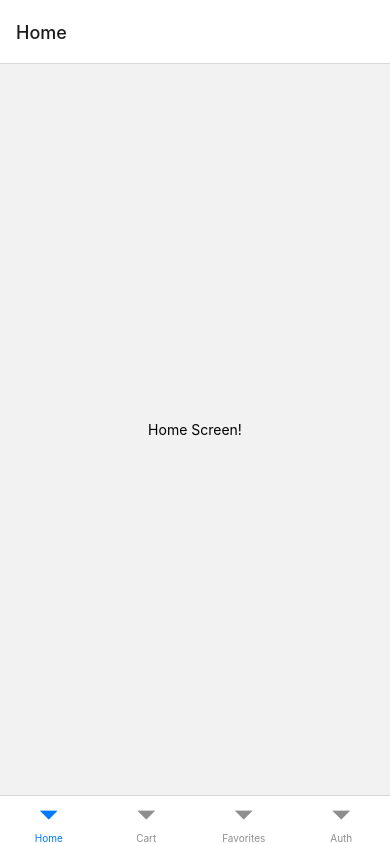
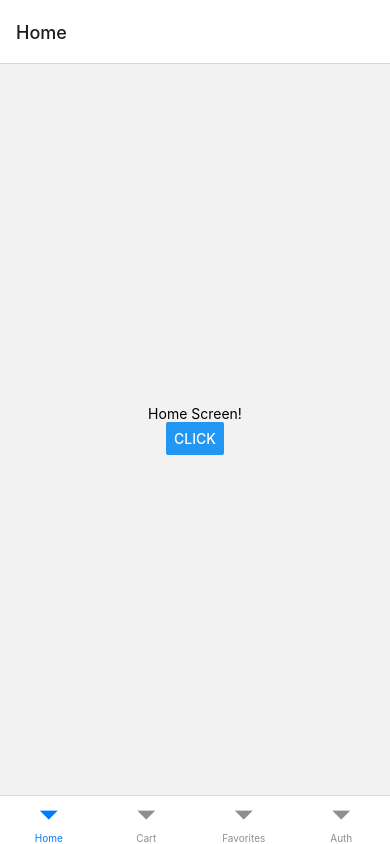
Before and after one commit to nenad997/coffee-shop, a React Native app: screen /Home in a window 390 px wide. Built offline with nearby package versions, Linux system fonts and the light colour scheme.

Commit message:
nesting native and bottom stack navigators

```diff
--- a/App.tsx
+++ b/App.tsx
@@ -1,23 +1,49 @@
 import React from "react";
 import { NavigationContainer } from "@react-navigation/native";
+import { createNativeStackNavigator } from "@react-navigation/native-stack";
 import { createBottomTabNavigator } from "@react-navigation/bottom-tabs";
 
 import HomeScreen from "./screens/HomeScreen";
 import CartScreen from "./screens/CartScreen";
 import FavoritesScreen from "./screens/FavoritesScreen";
+import CoffeeDetailsScreen from "./screens/CoffeeDetails";
 import AuthScreen from "./screens/AuthScreen";
 
+const Stack = createNativeStackNavigator();
 const Bottomtab = createBottomTabNavigator();
+
+const BottomtabNavigation = () => {
+  return (
+    <Bottomtab.Navigator>
+      <Bottomtab.Screen name="Home" component={HomeScreen} />
+      <Bottomtab.Screen name="Cart" component={CartScreen} />
+      <Bottomtab.Screen name="Favorites" component={FavoritesScreen} />
+      <Bottomtab.Screen name="Auth" component={AuthScreen} />
+    </Bottomtab.Navigator>
+  );
+};
+
+const Navigation = () => {
+  return (
+    <Stack.Navigator>
+      <Stack.Screen
+        name="BottomTabs"
+        component={BottomtabNavigation}
+        options={{
+          headerShown: false,
+        }}
+      />
+      <Stack.Screen name="CoffeeDetails" component={CoffeeDetailsScreen} options={{
+        title: "Loading..."
+      }} />
+    </Stack.Navigator>
+  );
+};
 
 const App = () => {
   return (
     <NavigationContainer>
-      <Bottomtab.Navigator>
-        <Bottomtab.Screen name="Home" component={HomeScreen} />
-        <Bottomtab.Screen name="Cart" component={CartScreen} />
-        <Bottomtab.Screen name="Favorites" component={FavoritesScreen} />
-        <Bottomtab.Screen name="Auth" component={AuthScreen} />
-      </Bottomtab.Navigator>
+      <Navigation />
     </NavigationContainer>
   );
 };
--- a/package.json
+++ b/package.json
@@ -12,6 +12,7 @@
   "dependencies": {
     "@react-navigation/bottom-tabs": "^6.5.12",
     "@react-navigation/native": "^6.1.10",
+    "@react-navigation/native-stack": "^6.9.18",
     "react": "18.2.0",
     "react-native": "0.73.4",
     "react-native-safe-area-context": "^4.9.0",
--- /dev/null
+++ b/screens/CoffeeDetails.tsx
@@ -0,0 +1,20 @@
+import React from "react";
+import { Text, View, StyleSheet } from "react-native";
+
+const CoffeeDetailsScreen = () => {
+  return (
+    <View style={styles.screenContainer}>
+      <Text>Coffee details Screen!</Text>
+    </View>
+  );
+};
+
+export default CoffeeDetailsScreen;
+
+const styles = StyleSheet.create({
+  screenContainer: {
+    flex: 1,
+    justifyContent: "center",
+    alignItems: "center",
+  },
+});
--- a/screens/HomeScreen.tsx
+++ b/screens/HomeScreen.tsx
@@ -1,10 +1,14 @@
 import React from "react";
-import { Text, View, StyleSheet } from "react-native";
+import { Text, View, StyleSheet, Button } from "react-native";
 
-const HomeScreen = () => {
+const HomeScreen = ({ navigation }: any) => {
   return (
     <View style={styles.screenContainer}>
       <Text>Home Screen!</Text>
+      <Button
+        title="Click"
+        onPress={() => navigation.navigate("CoffeeDetails")}
+      />
     </View>
   );
 };
```
Also changed, not shown: 1 other file (tests, documents, lock files or other folders).
